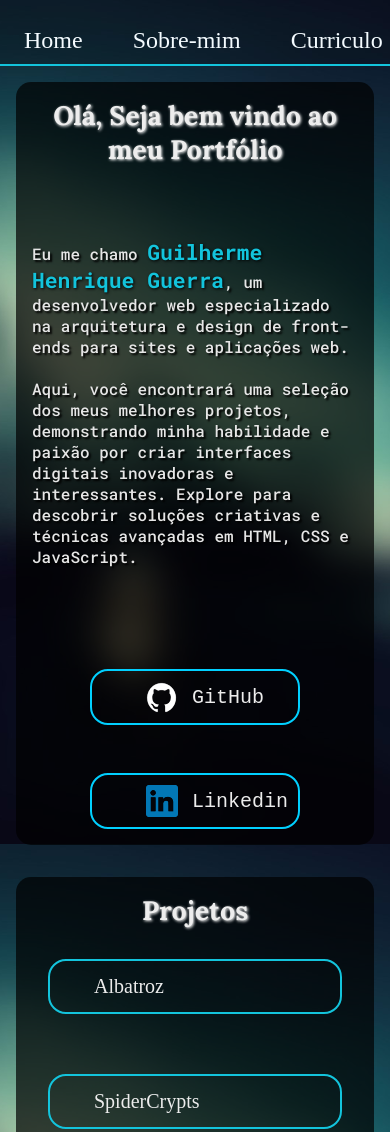
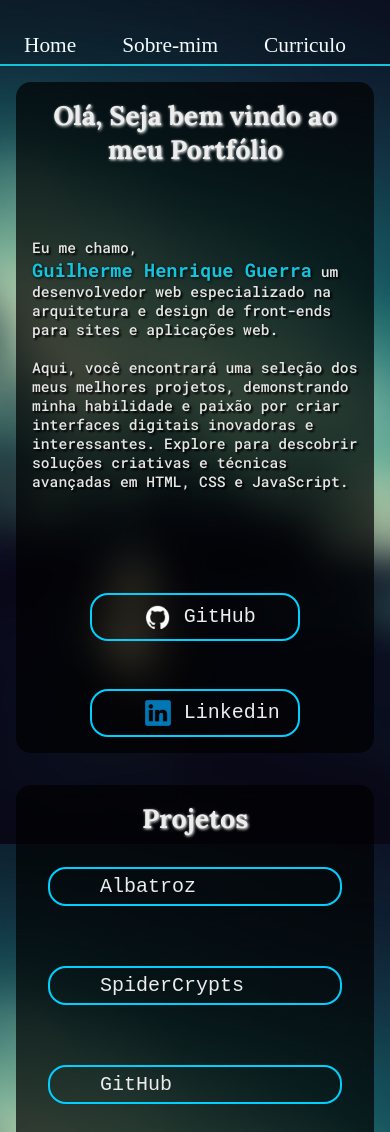
Before and after one commit to oGuerra00/Portfolio, a plain HTML site: page index.html in a window 390 px wide. Shown: the top 1132 px of the page. Drawn offline with Linux system fonts and the light colour scheme; a script that the page names is missing.

Commit message:
Add files via upload

```diff
--- a/_css/css-curriculo.css
+++ b/_css/css-curriculo.css
@@ -272,7 +272,7 @@ h3 {
 .ul-tec {
     display: flex;
     flex-direction:column;
-    gap:10px;
+    gap:20px;
 }
 
 .il-tec {
@@ -281,6 +281,13 @@ h3 {
     color: rgb(230, 230, 230);
     text-shadow: 2px 2px 2px rgb(0, 0, 0);
     font-weight: 500;
+
+}
+
+.ul-xp {
+    display: flex;
+    flex-direction:column;
+    gap:20px;
 }
 
 .box-1-3 {
@@ -330,9 +337,7 @@ button:hover {
 /*----------------------------------------------------------------------------------------------*/
 
 @media(max-width: 768px) {
-    .nav-heade {
-        gap: 10px;
-    }
+
 
     .corpo {
         flex-direction: column;
@@ -364,7 +369,7 @@ button:hover {
     .ul-tec {
         display: flex;
         flex-direction:column;
-        gap:10px;
+        gap:14px;
     }
 
     .il-tec {
@@ -373,6 +378,19 @@ button:hover {
         color: rgb(230, 230, 230);
         text-shadow: 2px 2px 2px rgb(0, 0, 0);
         font-weight: 500;
+    }
+
+    .box-1-tec {
+        display: flex;
+
+        gap: 10px;
+    }
+
+    .box-1-3 {
+
+        width: 40%;
+
+        margin-top: 1em;
     }
 
     /* ------------------------------------------------------- */
@@ -448,17 +466,12 @@ button:hover {
 
     .text-header {
 
-        font-size: 18pt;
-
-
-
+        font-size: 16pt;
     }
 
     .nav-header {
-
-        gap: 50px;
-
-
+        gap: 46px;
+        align-items: center;
 
     }
 
--- a/_css/css-home.css
+++ b/_css/css-home.css
@@ -67,7 +67,7 @@ height: 2em;
 }
 
 .div-principal-box {
-    width: 70%;
+    width: 100%;
     align-items: center;
     display: flex;
     justify-content: center;
@@ -81,7 +81,7 @@ height: 2em;
     margin-top: 3em;
     gap: 3em;
     height: 3em;
-    width: 60%;
+    width: 100%;
 }
 
 .botao-div-principal {
@@ -96,7 +96,7 @@ border-radius: 18px;
 gap: 10px;
 font-family:'Courier New', Courier, monospace ;
 font-weight: 500;
-transition: 0.5s;
+transition: 1s;
 
 }
 
@@ -138,15 +138,17 @@ transition: 0.5s;
 }
 
 .botao-div-secundario {
-    border: 2px solid rgb(19, 196, 220);
-padding: 0.7em 2.2em;
+    border: 2px solid rgb(1, 208, 255);
+    padding: 0.3em 2.5em;
     color: rgb(236, 236, 236);
     text-decoration: none;
     display: flex;
     align-items: center;
     font-size: 15pt;
     border-radius: 18px;
-font-family: serif;
+    gap: 10px;
+    font-family:'Courier New', Courier, monospace ;
+    font-weight: 500;
     transition: 0.5s;
 }
 
@@ -207,13 +209,11 @@ h3 {
     color: rgb(255, 255, 255);
     font-size: 17pt;
     text-align: center;
-   padding-bottom: 1em;
+    padding: 1em;
 }
 
 @media(max-width: 768px) {
-    .nav-heade {
-        gap: 10px;
-    }
+
 
     .corpo {
         flex-direction: column;
@@ -230,11 +230,11 @@ h3 {
     }
 
     .paragrafo1 {
-        font-size: 12pt;
+        font-size: 11pt;
     }
 
     .p-destaque {
-        font-size: 16pt;
+        font-size: 14pt;
     }
 
     .p-rodape {
@@ -242,6 +242,8 @@ h3 {
         font-size: 14pt;
 
     }
+
+
 
     /* ------------------------------------------------------- */
 
@@ -285,22 +287,29 @@ h3 {
 
     .rodape {
         height: 0;
-        padding: 1em;
+        padding: 0.4em;
 
     }
 
     .p-rodape {
         font-size: 0 .7em;
+
     }
     /*--------------------------------------------------------------------------------*/
 
     .text-header {
 
-        font-size: 18pt;
+        font-size: 16pt;
     }
 
     .nav-header {
-        gap: 50px;
+        gap: 46px;
+        align-items: center;
+
+    }
+
+    .logos-redes1 {
+        width: 30%;
     }
 
 }
--- a/_css/css-sobre-mim.css
+++ b/_css/css-sobre-mim.css
@@ -68,9 +68,11 @@ height: 2em;
 .div-principal-box {
 
     height: 30%;
+
+    gap: 1em;
+    align-items: center;
     display: flex;
-    gap: 1em;
-
+    justify-content: center;
 }
 
 .div-principal-box-botao {
@@ -96,7 +98,7 @@ border-radius: 18px;
 gap: 10px;
 font-family:'Courier New', Courier, monospace ;
 font-weight: 500;
-transition: 1s;
+transition: 0.5s;
 
 }
 
@@ -151,7 +153,7 @@ transition: 1s;
 
 .botao-div-secundario {
     border: 2px solid rgb(19, 196, 220);
-padding: 0.7em 1em;
+padding: 0.7em 1.0em;
 color: rgb(236, 236, 236);
 text-decoration: none;
 display: flex;
@@ -213,9 +215,7 @@ h2 {
 /*-----------------------------------------------------------------------------------------*/
 
 @media(max-width: 768px) {
-    .nav-heade {
-        gap: 10px;
-    }
+
 
     .corpo {
         flex-direction: column;
@@ -227,11 +227,11 @@ h2 {
     }
 
     .paragrafo1 {
-        font-size: 12pt;
+        font-size: 11pt;
     }
 
     .p-destaque {
-        font-size: 16pt;
+        font-size: 14pt;
     }
 
     .p-rodape {
@@ -239,6 +239,17 @@ h2 {
         font-size: 14pt;
 
     }
+
+    .logos-redes1 {
+        width: 27%;
+        margin-left: -0.5em;
+    }
+
+    .botao-div-secundario {
+        gap: 5px;
+        font-size: 12pt;
+    }
+
     /* ------------------------------------------------------- */
 
     .div-principal {
@@ -292,18 +303,17 @@ h2 {
 
     .text-header {
 
-        font-size: 18pt;
+        font-size: 16pt;
+    }
 
-
+    .nav-header {
+        gap: 46px;
+        align-items: center;
 
     }
 
-    .nav-header {
-
-        gap: 50px;
-
-
-
+    .logos-redes1 {
+        width: 30%;
     }
 
 }
--- a/index.html
+++ b/index.html
@@ -50,7 +50,7 @@
 
                 <br/><br/><br/><br/>
 
-                <p class="paragrafo1"> Eu me chamo <strong class="p-destaque">Guilherme Henrique Guerra</strong>, um desenvolvedor web especializado na arquitetura e design de front-ends para sites e aplicações web. <br/><br/> Aqui, você encontrará uma seleção dos meus melhores projetos, demonstrando minha habilidade e paixão por criar interfaces digitais inovadoras e interessantes. Explore para descobrir soluções criativas e técnicas avançadas em HTML, CSS e JavaScript.</p> <br/><br/><br/>
+                <p class="paragrafo1"> Eu me chamo,<br/> <strong class="p-destaque">Guilherme Henrique Guerra</strong>  um desenvolvedor web especializado na arquitetura e design de front-ends para sites e aplicações web. <br/><br/> Aqui, você encontrará uma seleção dos meus melhores projetos, demonstrando minha habilidade e paixão por criar interfaces digitais inovadoras e interessantes. Explore para descobrir soluções criativas e técnicas avançadas em HTML, CSS e JavaScript.</p> <br/><br/><br/>
 
 
 
@@ -96,7 +96,7 @@
 
 
 <footer class="rodape">
-<p class="p-rodape">Copyright  &copy; 2023 - by Guilherme Henrique Guerra</p>
+<p class="p-rodape"> by Guilherme Henrique Guerra<br/> - Copyright  &copy; 2024 - </p>
 
 </footer>
 
```
Also changed, not shown: curriculo.html (+9 -19 lines), sobre-mim.html (+2 -2 lines). Lines whose indentation alone changed are shown as unchanged.
